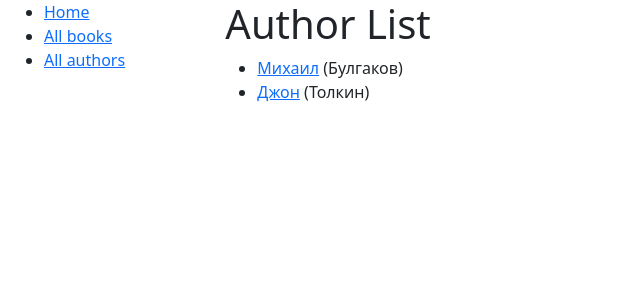
After one commit to ArtemAntoshchenko/Django-Project-2, a Django app: page /catalog/authors/ in a window 1280 px wide. The commit adds this page. Shown: the top 300 px of the page, without its empty margins (0-640 px from the left). Run offline with Django 5.2, Linux system fonts and the light colour scheme; data comes from the database, SQL or seed files in the repository; both versions use the stored data as it was after the commit.

Commit message:
add authors list

```diff
--- a/catalog/models.py
+++ b/catalog/models.py
@@ -49,7 +49,7 @@ class Author(models.Model):
     date_of_birth=models.DateField(null=True, blank=True)
 
     def get_absolute_url(self):
-        return reverse("author_detail", args=[str(self.id)])
+        return reverse("author-detail", args=[str(self.id)])
 
     def __str__(self):
         return '%s (%s)' % (self.last_name, self.first_name)
--- a/catalog/templates/base_generic.html
+++ b/catalog/templates/base_generic.html
@@ -22,7 +22,7 @@
             <ul class="sidebar-nav">
               <li><a href="{% url 'index' %}">Home</a></li>
               <li><a href="{% url 'books' %}">All books</a></li>
-              <li><a href="">All authors</a></li>
+              <li><a href="{% url 'authors' %}">All authors</a></li>
             </ul>
           {% endblock %}
         </div>
--- /dev/null
+++ b/catalog/templates/catalog/author_list.html
@@ -0,0 +1,17 @@
+{% extends "base_generic.html" %}
+
+{% block content %}
+  <h1>Author List</h1>
+  {% if author_list %}
+    <ul>
+      {% for author in author_list %}
+      <li>
+        <a href="{{ author.get_absolute_url }}">{{ author.first_name }}</a>
+        ({{author.last_name}})
+      </li>
+      {% endfor %}
+    </ul>
+  {% else %}
+    <p>Такого автора нет.</p>
+  {% endif %}
+{% endblock %}
--- a/catalog/urls.py
+++ b/catalog/urls.py
@@ -5,5 +5,6 @@ urlpatterns=[
     path('', views.index, name='index'),
     path('books/', views.BookListView.as_view(), name='books'),
     re_path(r'^book/(?P<pk>\d+)$', views.BookDetailView.as_view(), name='book-detail'),
-    # path('', views.index, name='index'),
+    path('authors/', views. AuthorListView.as_view(), name='authors'),
+    path('authors/<int:pk>', views.AuthorDetailView.as_view(), name='author-detail'),
 ]
--- a/catalog/views.py
+++ b/catalog/views.py
@@ -37,3 +37,15 @@ class BookDetailView(generic.DetailView):
 #         raise 'Book does not exist'
 
 #     return render(request, 'catalog/book_detail.html', context={'book': book})
+
+class AuthorListView(generic.ListView):
+    author=Author
+    context_object_name='author_list'
+    paginate_by=5
+    def get_queryset(self):
+        return Author.objects.all()[:5]
+
+class AuthorDetailView(generic.DetailView):
+    author=Author
+    def get_queryset(self):
+        return Author.objects.all()
```
Also changed, not shown: catalog/templates/catalog/author_detail.html (added, +7 -0 lines), catalog/migrations/0004_alter_bookinstance_id.py (added), db.sqlite3.
